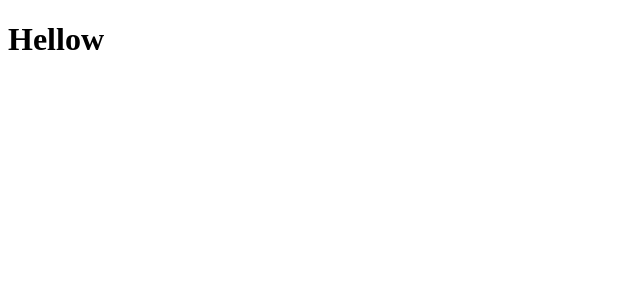
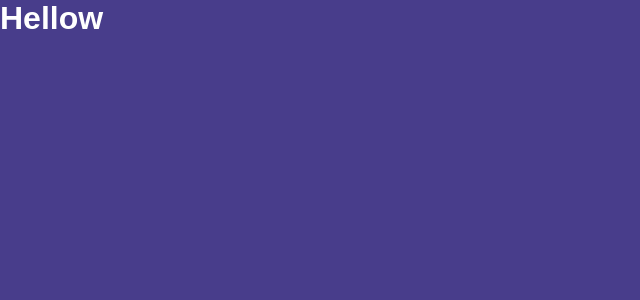
Before and after one commit to BillyStudy/ReactJs-Modulo04, a React app: page / in a window 1280 px wide. Shown: the top 300 px of the page, without its empty margins (0-640 px from the left). Built offline with nearby package versions, Linux system fonts and the light colour scheme.

Commit message:
Import CSS

```diff
--- a/package.json
+++ b/package.json
@@ -12,6 +12,8 @@
     "@babel/preset-env": "^7.8.6",
     "@babel/preset-react": "^7.8.3",
     "babel-loader": "^8.0.6",
+    "css-loader": "^3.4.2",
+    "style-loader": "^1.1.3",
     "webpack": "^4.41.6",
     "webpack-cli": "^3.3.11",
     "webpack-dev-server": "^3.10.3"
--- /dev/null
+++ b/src/App.css
@@ -0,0 +1,10 @@
+*{
+    margin: 0px;
+    padding: 0px;
+}
+
+body {
+    background-color: darkslateblue;
+    color: white;
+    font-family: Poppins, Arial, Helvetica, sans-serif;
+}
--- a/src/App.js
+++ b/src/App.js
@@ -1,4 +1,5 @@
 import React from 'react';
+import './App.css';
 
 function App(){
     return <h1>Hellow</h1>
--- a/webpack.config.js
+++ b/webpack.config.js
@@ -17,6 +17,10 @@ module.exports = {
                 use: {
                     loader: 'babel-loader'
                 }
+            },
+            {
+                test: /\.css$/i,
+                use: ['style-loader', 'css-loader'],
             }
         ]
     }
```
Also changed, not shown: 1 other file (tests, documents, lock files or other folders).
